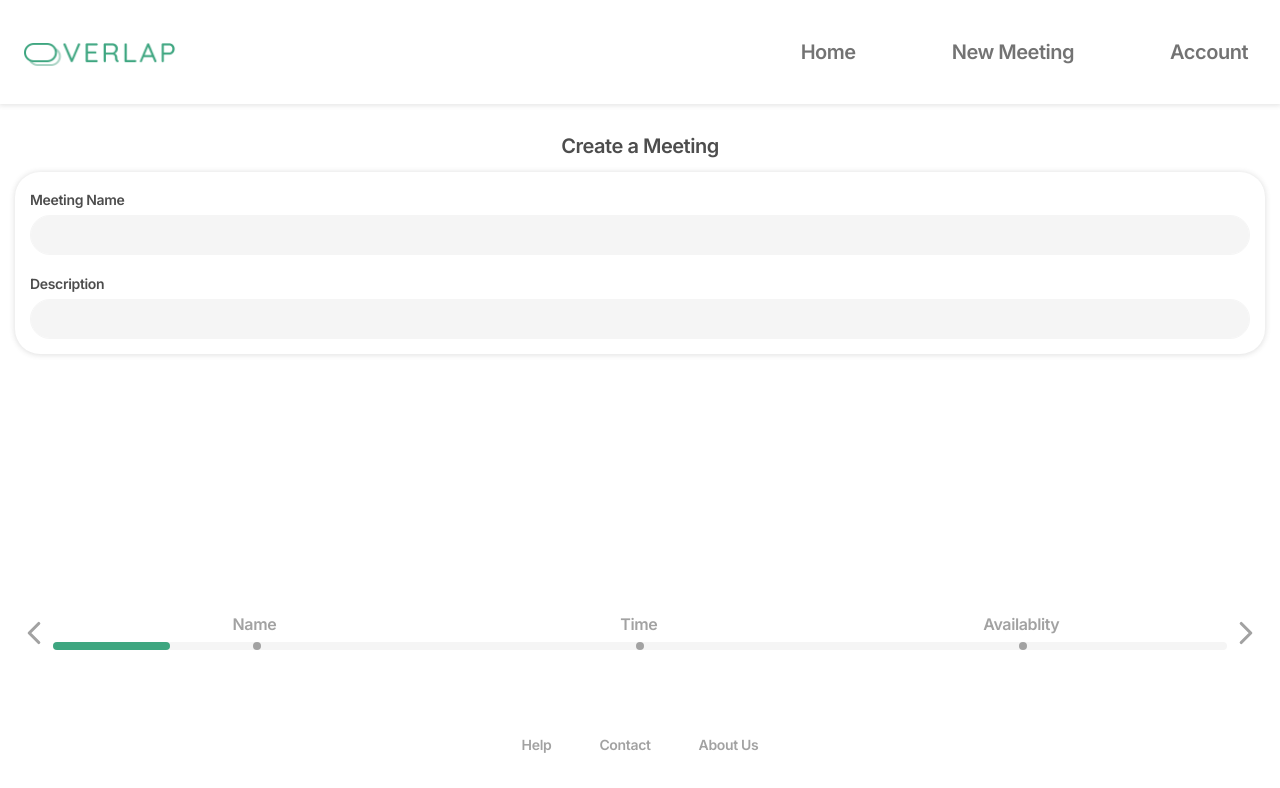
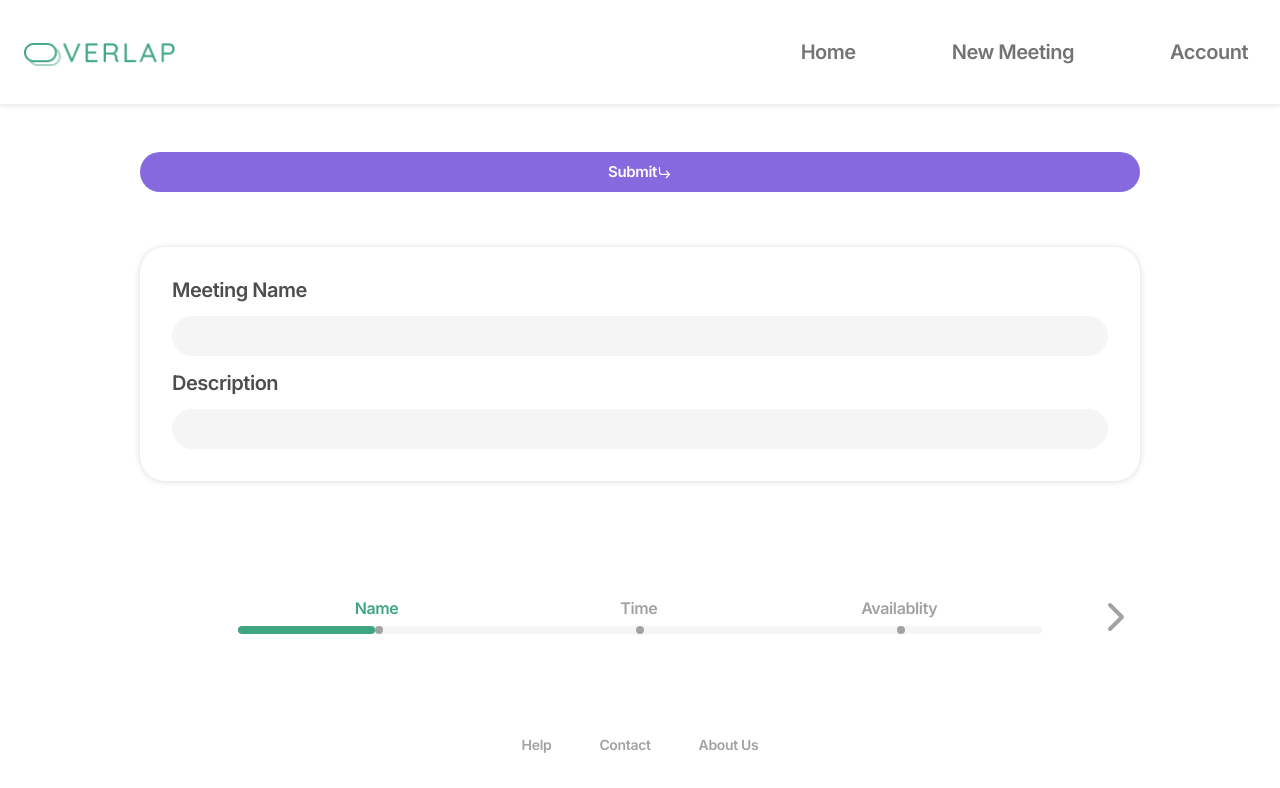
Before and after one commit to rejoan121615/overlap-web-app, a React (Vite) app: page /new-meeting/name in a window 1280 px wide. Shown: the top 788 px of the page. Built offline with nearby package versions, Linux system fonts and the light colour scheme.

Commit message:
tryed to fix with bootstrap grid but failed

```diff
--- a/src/components/NewMeeting/FormProgressBar/FormProgressBar.jsx
+++ b/src/components/NewMeeting/FormProgressBar/FormProgressBar.jsx
@@ -1,13 +1,25 @@
-import React from "react";
+import React, { useState } from "react";
 import Classess from "./FormProgressBar.module.scss";
 import { FiChevronLeft, FiChevronRight } from "react-icons/fi";
+import { useEffect } from "react";
 
-const FormProgressBar = () => {
+const FormProgressBar = (props) => {
+    const [type, setType] = useState("name");
+
+    // update current state based on form type
+    useEffect(() => {
+        props.type ? setType(props.type) : null;
+    }, []);
+
     return (
-        <div className=" d-flex align-items-center ">
+        <div className={`${Classess.ProContainer} ${props.className}`}>
             {/* left btn  */}
-            <button className={`${Classess.Btn}`}>
-                <FiChevronLeft size={38} className=" text-light-gray " />
+            <button
+                className={`${Classess.Btn} ${
+                    type == "name" ? Classess.disable : ""
+                }`}
+            >
+                <FiChevronLeft className=" text-light-gray " />
             </button>
             {/* center  */}
             <div className=" flex-grow-1 ">
@@ -15,7 +27,12 @@ const FormProgressBar = () => {
                 <div className={Classess.Title}>
                     {["name", "time", "availablity"].map((text, index) => {
                         return (
-                            <p className={Classess.TitleText} key={index}>
+                            <p
+                                className={`${Classess.TitleText} ${
+                                    type == text ? Classess.active : ""
+                                }`}
+                                key={index}
+                            >
                                 {text}
                             </p>
                         );
@@ -37,8 +54,12 @@ const FormProgressBar = () => {
                 </div>
             </div>
             {/* right btn  */}
-            <button className={`${Classess.Btn}`}>
-                <FiChevronRight size={38} className=" text-light-gray " />
+            <button
+                className={`${Classess.Btn} ${
+                    type == "availablity" ? Classess.disable : ""
+                }`}
+            >
+                <FiChevronRight className=" text-light-gray " />
             </button>
         </div>
     );
--- a/src/components/NewMeeting/FormProgressBar/FormProgressBar.module.scss
+++ b/src/components/NewMeeting/FormProgressBar/FormProgressBar.module.scss
@@ -4,6 +4,16 @@
 .Btn {
     border: none;
     background-color: transparent;
+    & > * {
+      font-size: 38px;
+      @include resp($lg) {
+        font-size: 48px;
+      }
+    }
+    &.disable {
+      opacity: 0;
+      cursor: initial;
+    }
 }
 // title section -----
 .Title {
@@ -28,8 +38,26 @@
         &:nth-child(3) {
           transform: translateX(32px);
         }
+        &.active {
+          color: $dark-green;
+        }
     }
 }
+
+
+// progress bar container
+.ProContainer {
+  display: flex;
+  align-items: center;
+  justify-content: space-between;
+  column-gap: 16px;
+  height: 50px;
+  width: 100%;
+  @include resp ($lg) {
+    column-gap: 50px;
+  }
+}
+
 
 // progress bar styles
 
@@ -50,9 +78,11 @@
         border-radius: 10px;
         .Progress {
             height: 100%;
-            width: 10%;
+            width: 17%;
             background-color: $dark-green;
             border-radius: 20px;
+            position: relative;
+            z-index: 20;
         }
     }
     // dot container -----
--- a/src/components/Ui/Button/LongButton.scss
+++ b/src/components/Ui/Button/LongButton.scss
@@ -9,6 +9,10 @@
     min-width: 150px;
     color: white;
     @include text(15px);
+    &:hover {
+        background-color: $dark-purple;
+        color: white;
+    }
     .icon {
         font-weight: bold;
     }
--- a/src/main.jsx
+++ b/src/main.jsx
@@ -9,6 +9,7 @@ import SignUpPage from "./pages/SignUpPage";
 import NewMeetingPage from "./pages/NewMeetingPage";
 // meeting sub page
 import MettingName from "./pages/NewMeetingSubPage/MettingName";
+import Scheduling from "./pages/Scheduling";
 // error page
 import NotFoundPage from "./pages/NotFoundPage";
 
@@ -22,6 +23,7 @@ ReactDOM.createRoot(document.getElementById("root")).render(
                     <Route path="/new-meeting" element={<NewMeetingPage />}>
                         <Route index element={<Navigate to={"name"} />} />
                         <Route path="name" element={<MettingName />} />
+                        <Route path="availablity" element={<Scheduling />} />
                     </Route>
                     <Route path="/*" element={<NotFoundPage />} />
                 </Route>
--- a/src/pages/NewMeetingSubPage/MettingName.jsx
+++ b/src/pages/NewMeetingSubPage/MettingName.jsx
@@ -2,14 +2,16 @@ import React from "react";
 import Classess from "../scss/NewMeetingSubPage.module.scss";
 import { Form, InputGroup } from "react-bootstrap";
 import FormProgressBar from "../../components/NewMeeting/FormProgressBar/FormProgressBar";
-import { Row, Col } from 'react-bootstrap';
+import LongButton from "../../components/Ui/Button/LongButton";
+import { FiCornerDownRight } from "react-icons/fi";
+import { Row, Col } from "react-bootstrap";
 
 const MettingName = () => {
     return (
-        <div className=" d-flex flex-column justify-content-between flex-wrap h-100 ">
+        <div className={`${Classess.containerWrap}`}>
             {/* meeting form  */}
-            <div>
-                <h3 className={`${Classess.Title}`}>Create a Meeting</h3>
+            <h3 className={` d-none ${Classess.Title}`}>Create a Meeting</h3>
+            {/* <div className={`${Classess.ContentGrid}`}>
                 <div className={` shadow-card ${Classess.Shadow_card}`}>
                     <Form>
                         <Form.Group className=" form-group">
@@ -22,9 +24,48 @@ const MettingName = () => {
                         </Form.Group>
                     </Form>
                 </div>
-            </div>
-            {/* Progress bar  */}
-            <FormProgressBar />
+                <FormProgressBar className={Classess.ProgressBar} />
+                <div className={Classess.submitBtn}>
+                    <LongButton>
+                        Submit
+                        <span className="icon">
+                            <FiCornerDownRight />
+                        </span>
+                    </LongButton>
+                </div>
+            </div> */}
+            <Row g={0} className=" h-100 justify-content-between ">
+                {/* contents  */}
+                <Col xs={12} className=" order-2 ">
+                    <div className={` shadow-card ${Classess.Shadow_card}`}>
+                        <Form>
+                            <Form.Group className=" form-group">
+                                <Form.Label>Meeting Name</Form.Label>
+                                <Form.Control></Form.Control>
+                            </Form.Group>
+                            <Form.Group className=" form-group">
+                                <Form.Label>Description</Form.Label>
+                                <Form.Control></Form.Control>
+                            </Form.Group>
+                        </Form>
+                    </div>
+                </Col>
+                {/* Progress bar  */}
+                <Col xs={12} className={` order-3 ${Classess.ProCol}`}>
+                    <FormProgressBar className={Classess.ProgressBar} />
+                </Col>
+                {/* submit btn  */}
+                <Col xs={12} className={` order-1 ${Classess.submitBtn}`}>
+                    <div className={Classess.submitBtn}>
+                        <LongButton>
+                            Submit
+                            <span className="icon">
+                                <FiCornerDownRight />
+                            </span>
+                        </LongButton>
+                    </div>
+                </Col>
+            </Row>
         </div>
     );
 };
--- a/src/pages/Scheduling.jsx
+++ b/src/pages/Scheduling.jsx
@@ -1,16 +1,13 @@
 import React, { Fragment } from "react";
-import Header from "../components/Header/Header";
-import Footer from "../components/Footer/Footer";
 import "./scss/Scheduling.scss";
 import LongButton from "../components/Ui/Button/LongButton";
 import { FiCornerDownRight } from "react-icons/fi";
 import Availability from "../components/Scheduling/Availability/Availability";
-import Progress from "../components/Scheduling/Progress/Progress";
+import FormProgressBar from "../components/NewMeeting/FormProgressBar/FormProgressBar";
 
 const Scheduling = () => {
     return (
         <div className=" scheduling ">
-            <Header />
             <div className=" availability">
                 {/* submit btn  */}
                 <div className="btn-wrap">
@@ -27,10 +24,9 @@ const Scheduling = () => {
                 </div>
                 {/* form progress  */}
                 <div className="step">
-                    <Progress />
+                    <FormProgressBar />
                 </div>
             </div>
-            <Footer />
         </div>
     );
 };
--- a/src/pages/scss/NewMeetingSubPage.module.scss
+++ b/src/pages/scss/NewMeetingSubPage.module.scss
@@ -1,14 +1,55 @@
-@import '../../scss/partials/mixing';
-@import '../../scss/partials/variable';
+@import "../../scss/partials/mixing";
+@import "../../scss/partials/variable";
+
+.containerWrap {
+    height: 100%;
+    width: 100%;
+    max-width: 1000px;
+    @include mx(auto, auto);
+}
+
+.ContentGrid {
+    // display: grid;
+    // grid-template:
+    //     "btn" 40px
+    //     "content" auto
+    //     "progressBar" 50px / 1fr;
+    // justify-content: space-between;
+    // height: 100%;
+}
 
 .Title {
-  @include text(20px);
-  text-align: center;
-  margin-bottom: 16px;
-  color: $dark-gray;
+    @include text(20px);
+    text-align: center;
+    margin-bottom: 16px;
+    color: $dark-gray;
+    grid-area: title;
+    @include resp($lg) {
+        font-size: 24px;
+        margin-bottom: 32px;
+    }
 }
 
 .Shadow_card {
-  padding: 15px;
+    padding: 15px;
+    grid-area: content;
+    align-self: start;
+    @include resp($lg) {
+        padding: 32px;
+    }
+}
 
+.submitBtn {
+    grid-area: btn;
+    height: 40px;
 }
+
+.ProCol {
+    display: flex;
+    align-items: flex-end;
+}
+
+.ProgressBar {
+    grid-area: progressBar;
+    height: 50px;
+}
--- a/src/scss/style.scss
+++ b/src/scss/style.scss
@@ -24,7 +24,11 @@ a {
 .text-12px {
     @include text(12px);
 }
-
+.title-20px {
+    @include text(20px);
+    color: $dark-gray;
+    text-transform: capitalize;
+}
 .my-20px {
     @include my(20px, 20px);
 }
@@ -89,17 +93,6 @@ body {
     margin-right: auto;
 }
 
-.title-20px {
-    @include text(20px);
-    color: $dark-gray;
-    text-transform: capitalize;
-}
-
-.main-section {
-    @include px(15px, 15px);
-    @include py(32px, 32px);
-}
-
 // global form style ----------
 .form-wrapper {
     max-width: 360px;
@@ -131,6 +124,10 @@ legend {
 .form-label {
     @include text(14px);
     color: $dark-gray;
+    @include resp($lg) {
+        @include text(20px);
+        margin-bottom: 16px;
+    }
 }
 
 .form-control {
@@ -154,5 +151,11 @@ legend {
     }
 }
 
-
-// button
+// section styles -----------------------
+.main-section {
+    @include px(15px, 15px);
+    @include py(32px, 32px);
+    @include resp($lg) {
+        @include py(48px, 48px);
+    }
+}
```
